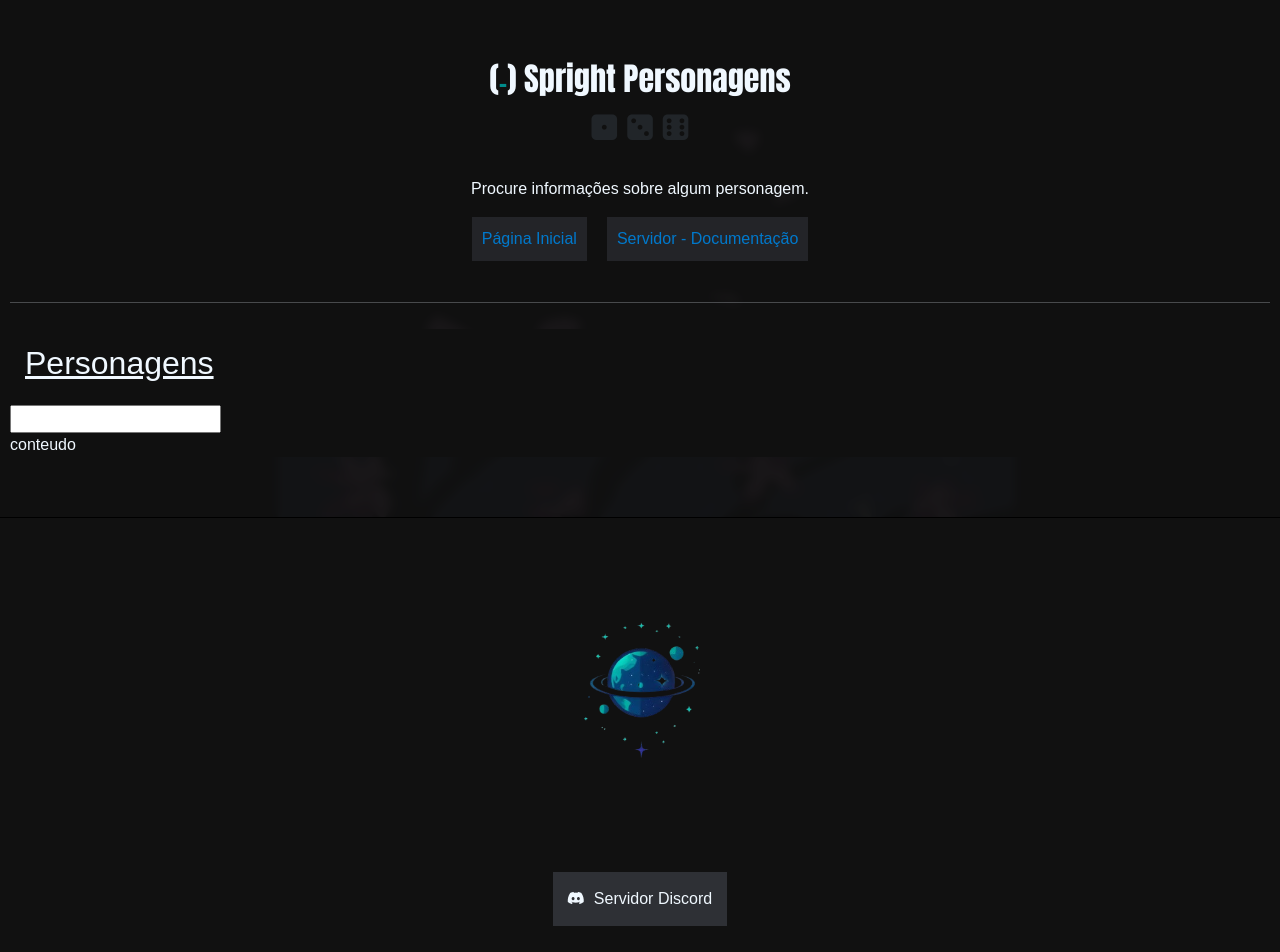
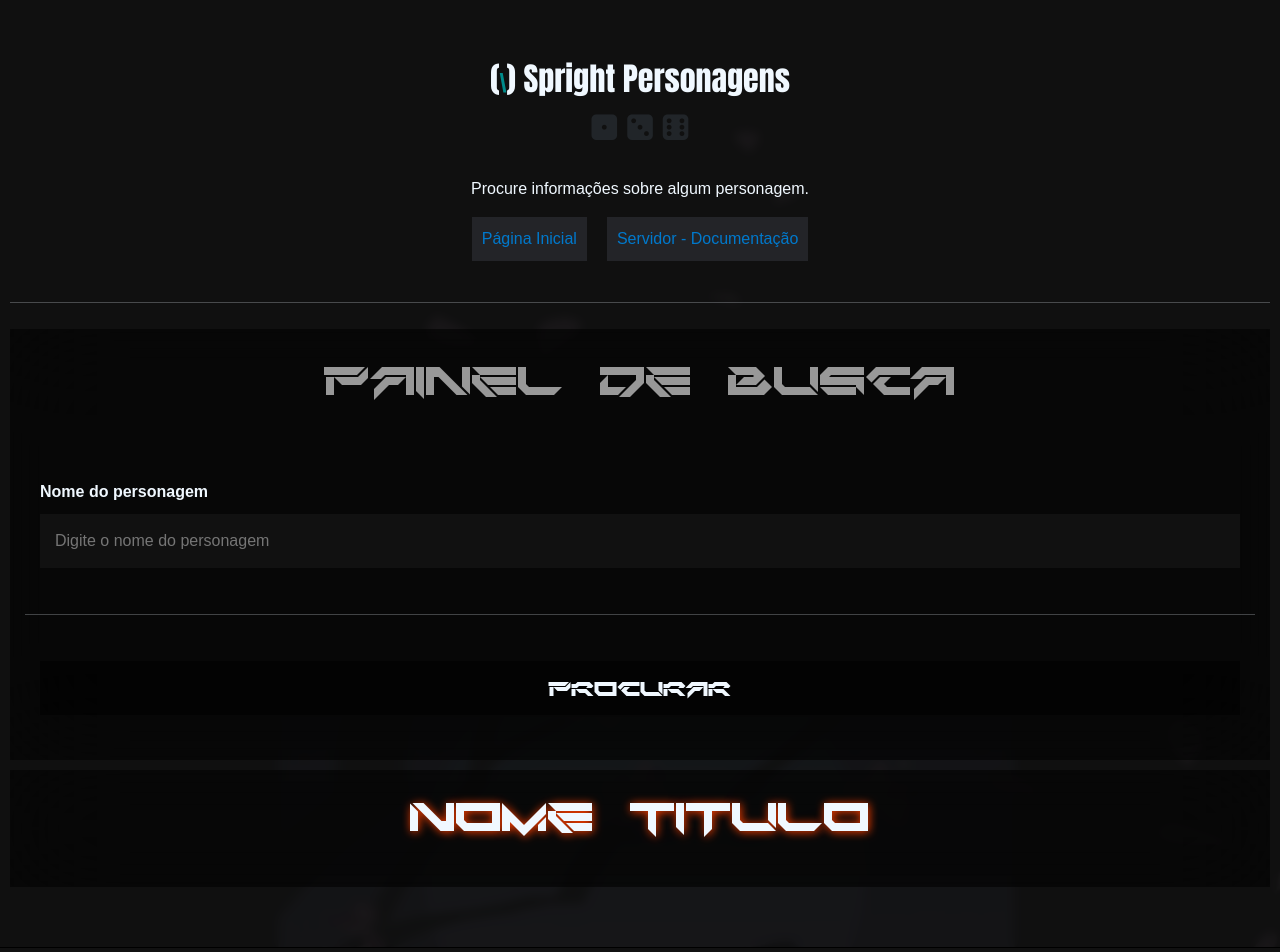
Before and after one commit to Baku-Stark/Spright-Universe, a React (Vite) app in the folder spright-universe/: page /spright_universe/server/docs/server_chars in a window 1280 px wide. Shown: the top 952 px of the page. Built offline with nearby package versions, Linux system fonts and the light colour scheme.

Commit message:
update : `Character Page`

```diff
--- /dev/null
+++ b/spright-universe/src/components/layouts/container/SearchContainer.tsx
@@ -0,0 +1,16 @@
+import styles from '../css/SearchContainer.module.css';
+
+export function SearchContainer({title, html} : ComponentProps){
+    return(
+        <>
+            <section className={styles.section_api_container}>
+                <div className={styles.section_api_container_title}>
+                    <h2>{title}</h2>
+                </div>
+                <div className={styles.section_api_container_search}>
+                    {html}
+                </div>
+            </section>
+        </>
+    )
+}
--- a/spright-universe/src/components/layouts/container/SectionContainer.tsx
+++ b/spright-universe/src/components/layouts/container/SectionContainer.tsx
@@ -1,10 +1,5 @@
 import { useEffect } from 'react';
 import styles from '../css/SectionContainer.module.css'
-
-interface ComponentProps{
-    title : string;
-    html : JSX.Element;
-}
 
 export function SectionContainer({title, html} : ComponentProps){
     useEffect(() => {
--- a/spright-universe/src/components/layouts/css/ApiContainer.module.css
+++ /dev/null
@@ -1,4 +0,0 @@
-.section_api_container{
-    background-color: #111111f7;
-    backdrop-filter: blur(5px);
-}
--- /dev/null
+++ b/spright-universe/src/components/layouts/css/SearchContainer.module.css
@@ -0,0 +1,45 @@
+.section_api_container{
+    display: grid;
+    grid-template-columns: repeat(1, 1fr);
+    background-color: #00000090;
+    backdrop-filter: blur(50px);
+}
+
+.section_api_container div{
+    padding: 15px;
+}
+
+.section_api_container div.section_api_container_title{
+    text-align: center;
+}
+
+.section_api_container div.section_api_container_title h2{
+    text-decoration: none;
+    color: var(--color-2);
+    font-family: 'Critical Mass';
+}
+
+form.form_body div input{
+    width: 100%;
+    padding: 15px;
+    border: none;
+    color: var(--color);
+    background-color: var(--background-4);
+}
+
+form.form_body div input[type="submit"]{
+    width: 100%;
+    padding: 15px;
+    border: none;
+    cursor: pointer;
+    transition: var(--trans-03);
+    color: var(--color);
+    background-color: #00000090;
+    font-family: 'Critical Mass';
+}
+
+form.form_body div input[type="submit"]:hover{
+    transition: var(--trans-03);
+    color: var(--background-1);
+    background-color: #000000;
+}
--- a/spright-universe/src/components/pages/CharsServer.tsx
+++ b/spright-universe/src/components/pages/CharsServer.tsx
@@ -1,10 +1,27 @@
 import { Helmet } from "react-helmet-async";
+import { ChangeEvent, FormEvent, useState } from "react";
+
+import { LinkButton } from "../layouts/buttons/LinkButton";
 import { SectionContainer } from "../layouts/container/SectionContainer";
-import { LinkButton } from "../layouts/buttons/LinkButton";
+import { SearchContainer } from "../layouts/container/SearchContainer";
+import { ISearchCharAuth } from "../../interfaces/Form";
 
-import styles from '../layouts/css/ApiContainer.module.css';
+import styles from '../../components/layouts/css/SearchContainer.module.css';
+import styles_page from './css/CharsContainer.module.css';
 
 export function CharsServer(){
+    const [char, setChar] = useState<ISearchCharAuth>();
+
+    function ChangeInputSearch(event: ChangeEvent<HTMLInputElement>): void {
+        setChar({...char, [event.target.name] : event.target.value
+        });
+    }
+
+    function SubmitSearch(event: FormEvent<HTMLFormElement>): void {
+        event.preventDefault();
+        console.log(char);
+    }
+
     return(
         <>
             <Helmet>
@@ -28,16 +45,40 @@ export function CharsServer(){
                         </aside>
                     </section>
                     <hr />
-                    <section className={styles.section_api_container}>
-                        <div className={styles.section_api_container_title}>
-                            <h2>Personagens</h2>
+                    <SearchContainer title={"Painel de Busca"} html={
+                        <>
+                            <form
+                                method="get"
+                                className={styles.form_body}
+                                onSubmit={SubmitSearch}
+                            >
+                                <div>
+                                    <label>
+                                        <span>Nome do personagem</span>
+                                        <input
+                                            type="search"
+                                            name="character"
+                                            id={styles.search_bar}
+                                            onChange={ChangeInputSearch}
+                                            placeholder={"Digite o nome do personagem"}
+                                        />
+                                    </label>
+                                </div>
+                                <hr />
+                                <div>
+                                    <input type="submit" value="Procurar" />
+                                </div>
+                            </form>
+                        </>
+                    }>
+                    </SearchContainer>
+                    <section className={styles_page.character_container}>
+                        <div className={styles_page.character_name}>
+                            <h2 >
+                                Nome Titulo
+                            </h2>
                         </div>
-                        <div className={styles.section_api_container_search}>
-                            <input type="search" name="" id="" />
-                        </div>
-                        <div className={styles.section_api_container_content}>
-                            conteudo
-                        </div>
+                        <div></div>
                     </section>
                 </>
             }></SectionContainer>
--- /dev/null
+++ b/spright-universe/src/components/pages/css/CharsContainer.module.css
@@ -0,0 +1,56 @@
+section.character_container{
+    display: grid;
+    grid-template-columns: repeat(1, 1fr);
+    background-color: #00000090;
+    backdrop-filter: blur(50px);
+}
+
+section.character_container div{
+    padding: 10px;
+}
+
+section.character_container div.character_name h2{
+    text-align: center;
+    text-decoration: none;
+    font-family: 'Critical Mass';
+    animation: rowColors 5.5s linear infinite;
+}
+
+@keyframes rowColors{
+    100%, 0%{
+        text-shadow: 1px 1px 10px #ff0000;
+    }
+    8%{
+        text-shadow: 1px 1px 10px #ff7f00;
+    }
+    16%{
+        text-shadow: 1px 1px 10px #ffff00;
+    }
+    25%{
+        text-shadow: 1px 1px 10px #7fff00;
+    }
+    33%{
+        text-shadow: 1px 1px 10px #00ff00;
+    }
+    41%{
+        text-shadow: 1px 1px 10px #00ff7f;
+    }
+    50%{
+        text-shadow: 1px 1px 10px #00ffff;
+    }
+    58%{
+        text-shadow: 1px 1px 10px #007fff;
+    }
+    66%{
+        text-shadow: 1px 1px 10px #0000ff;
+    }
+    75%{
+        text-shadow: 1px 1px 10px #7f00ff;
+    }
+    83%{
+        text-shadow: 1px 1px 10px #ff00ff;
+    }
+    91%{
+        text-shadow: 1px 1px 10px #ff007f;
+    }
+}
--- a/spright-universe/src/index.css
+++ b/spright-universe/src/index.css
@@ -9,6 +9,7 @@
   --background-3: #111214;
   --background-4: #111;
   --color: #f0f8ff;
+  --color-2: #989898;
   --link: #0079CC;
   --link-hover: #004b7c;
 
--- a/spright-universe/src/interfaces/Form.ts
+++ b/spright-universe/src/interfaces/Form.ts
@@ -3,3 +3,7 @@ export interface IReportAuth{
     comment? : string
     user_id? : string
 }
+
+export interface ISearchCharAuth{
+    character? : string
+}
--- a/spright-universe/tsconfig.json
+++ b/spright-universe/tsconfig.json
@@ -20,6 +20,6 @@
     "noUnusedParameters": true,
     "noFallthroughCasesInSwitch": true
   },
-  "include": ["src"],
+  "include": ["src", "interfaces"],
   "references": [{ "path": "./tsconfig.node.json" }]
 }
```
Also changed, not shown: spright-universe/src/interfaces/ComponentProps.ts (added, +11 -0 lines).
